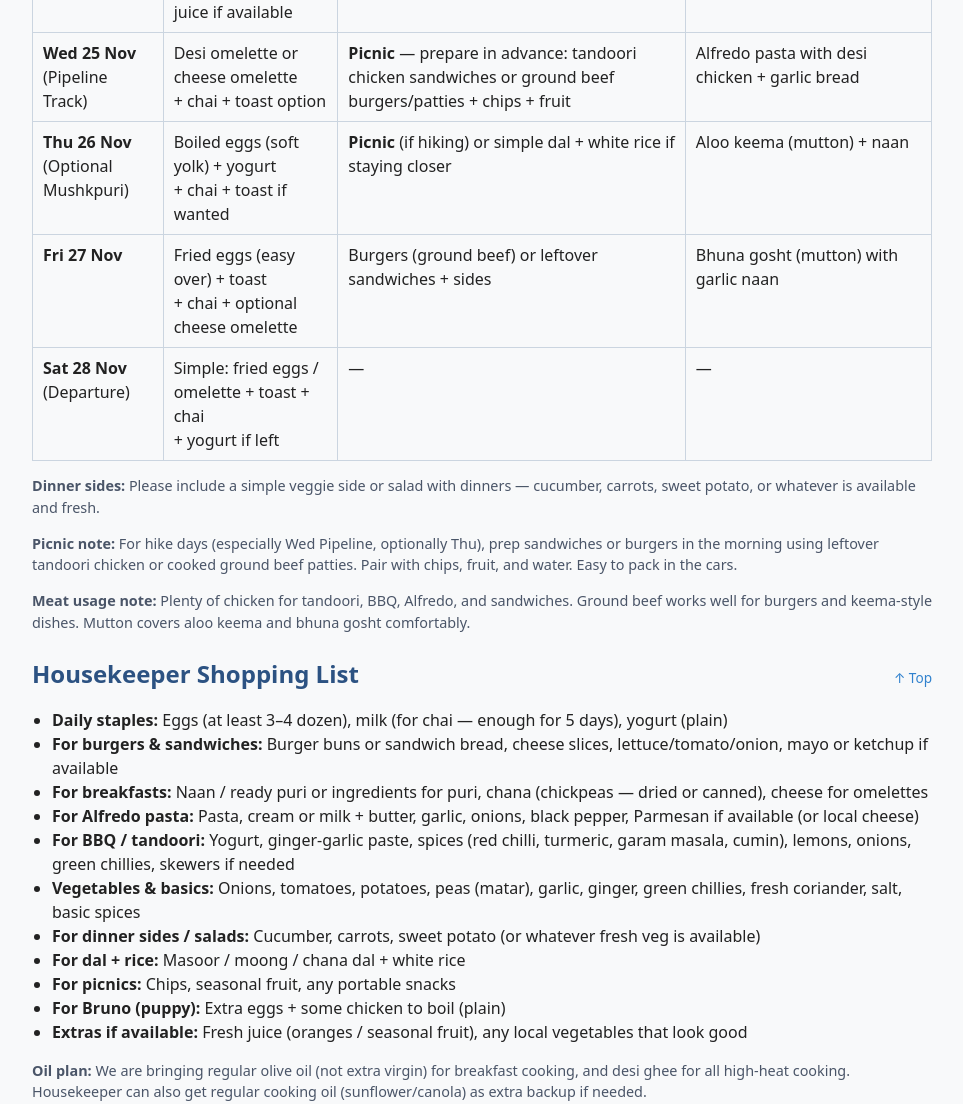
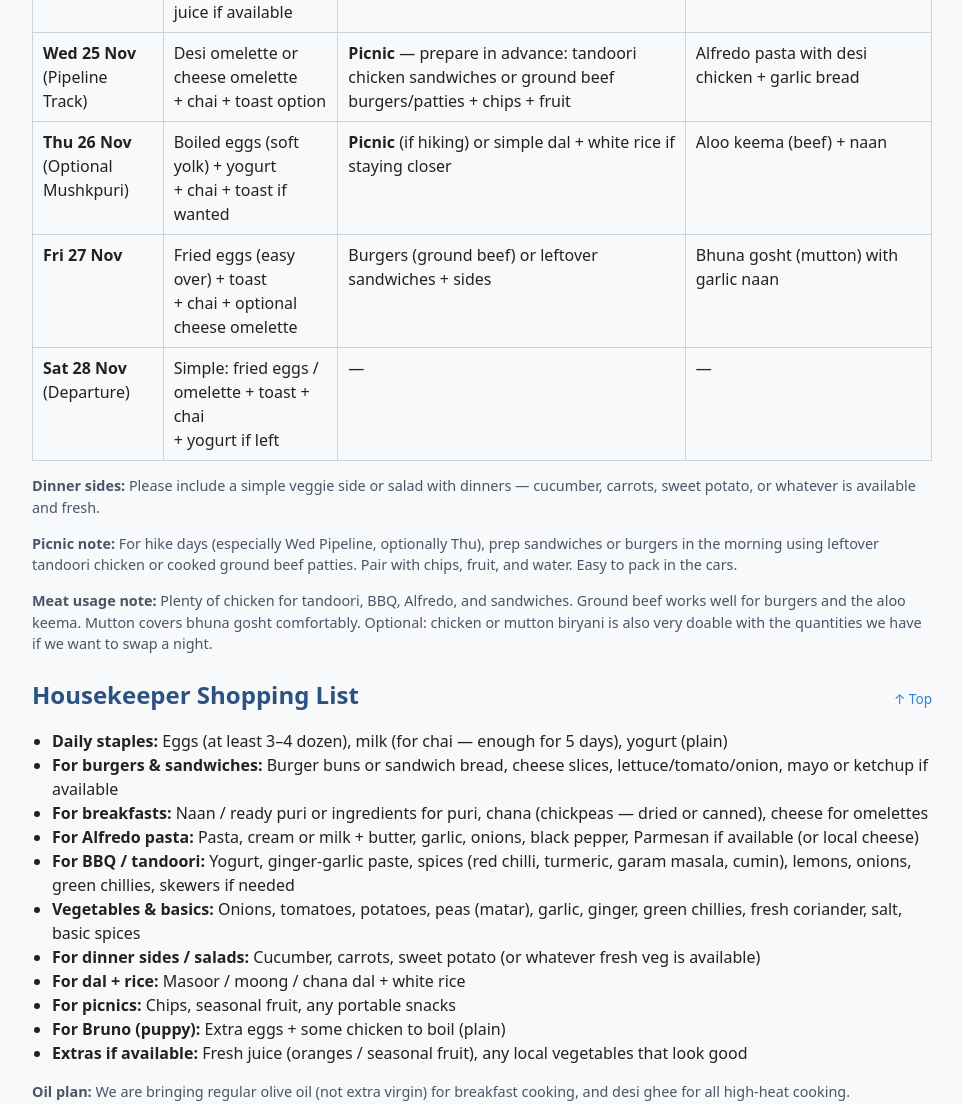
Before and after one commit to aahmad94/murree-cecil-trip, a plain HTML site: page index.html in a window 1280 px wide. Shown: the part 4940-6044 px from the top of the page, without its empty margins (158-1121 px from the left). Drawn offline with Linux system fonts and the light colour scheme.

Commit message:
Change Thursday dinner to beef keema (not mutton)

```diff
--- a/index.html
+++ b/index.html
@@ -214,7 +214,7 @@
 <td><strong>Thu 26 Nov</strong><br>(Optional Mushkpuri)</td>
 <td>Boiled eggs (soft yolk) + yogurt<br>+ chai + toast if wanted</td>
 <td><strong>Picnic</strong> (if hiking) or simple dal + white rice if staying closer</td>
-<td>Aloo keema (mutton) + naan</td>
+<td>Aloo keema (beef) + naan</td>
 </tr>
 <tr>
 <td><strong>Fri 27 Nov</strong></td>
@@ -232,7 +232,7 @@
 
 <p class="note"><strong>Dinner sides:</strong> Please include a simple veggie side or salad with dinners — cucumber, carrots, sweet potato, or whatever is available and fresh.</p>
 <p class="note"><strong>Picnic note:</strong> For hike days (especially Wed Pipeline, optionally Thu), prep sandwiches or burgers in the morning using leftover tandoori chicken or cooked ground beef patties. Pair with chips, fruit, and water. Easy to pack in the cars.</p>
-<p class="note"><strong>Meat usage note:</strong> Plenty of chicken for tandoori, BBQ, Alfredo, and sandwiches. Ground beef works well for burgers and keema-style dishes. Mutton covers aloo keema and bhuna gosht comfortably.</p>
+<p class="note"><strong>Meat usage note:</strong> Plenty of chicken for tandoori, BBQ, Alfredo, and sandwiches. Ground beef works well for burgers and the aloo keema. Mutton covers bhuna gosht comfortably. Optional: chicken or mutton biryani is also very doable with the quantities we have if we want to swap a night.</p>
 
 <div class="section-header" id="shopping"><h2>Housekeeper Shopping List</h2><a class="back-to-top" href="#top">↑ Top</a></div>
 <ul>
@@ -293,7 +293,7 @@
 <td><strong>Jumeraat 26 November</strong><br>(Optional Mushkpuri)</td>
 <td>Boiled ande (soft yolk) + dahi<br>+ chai</td>
 <td><strong>Picnic</strong> (agar hike ho) ya dal + white rice agar ghar ke paas</td>
-<td>Aloo keema (mutton se) + naan</td>
+<td>Aloo keema (beef se) + naan</td>
 </tr>
 <tr>
 <td><strong>Jumma 27 November</strong></td>
```
